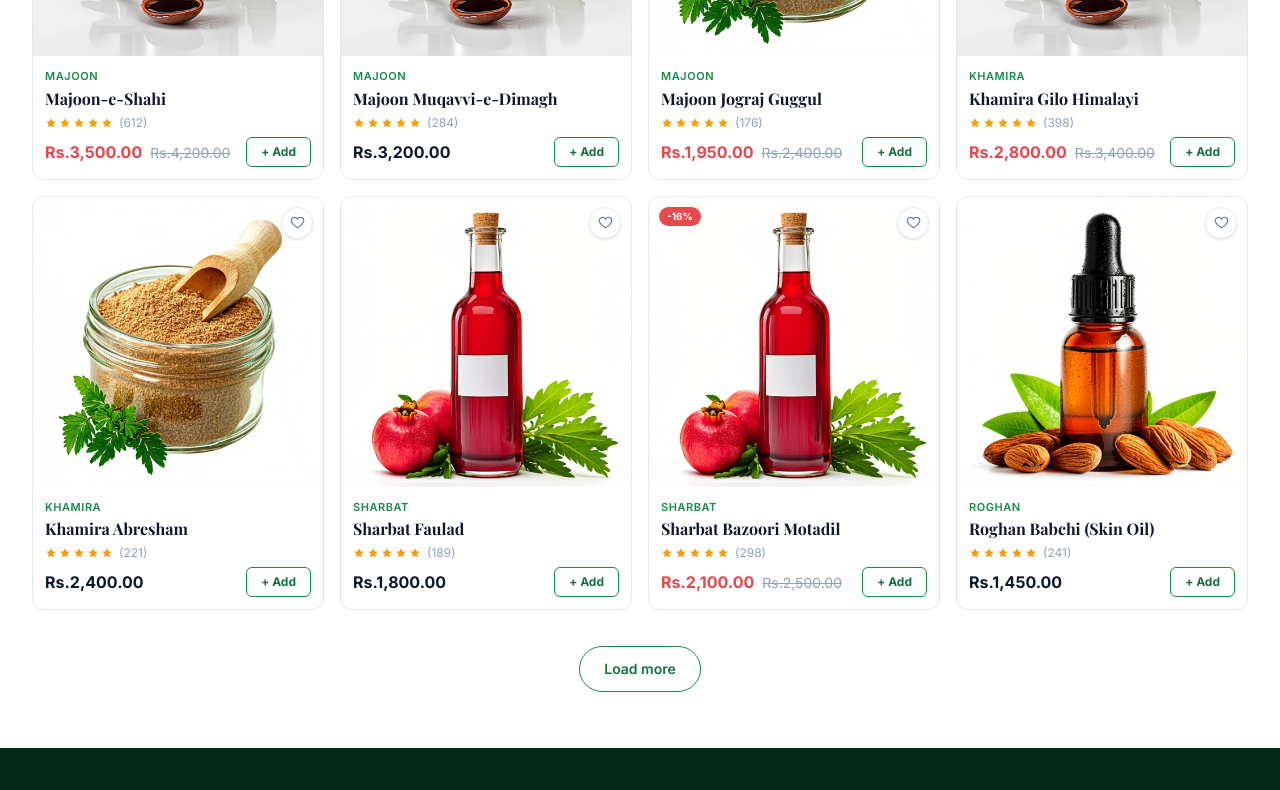
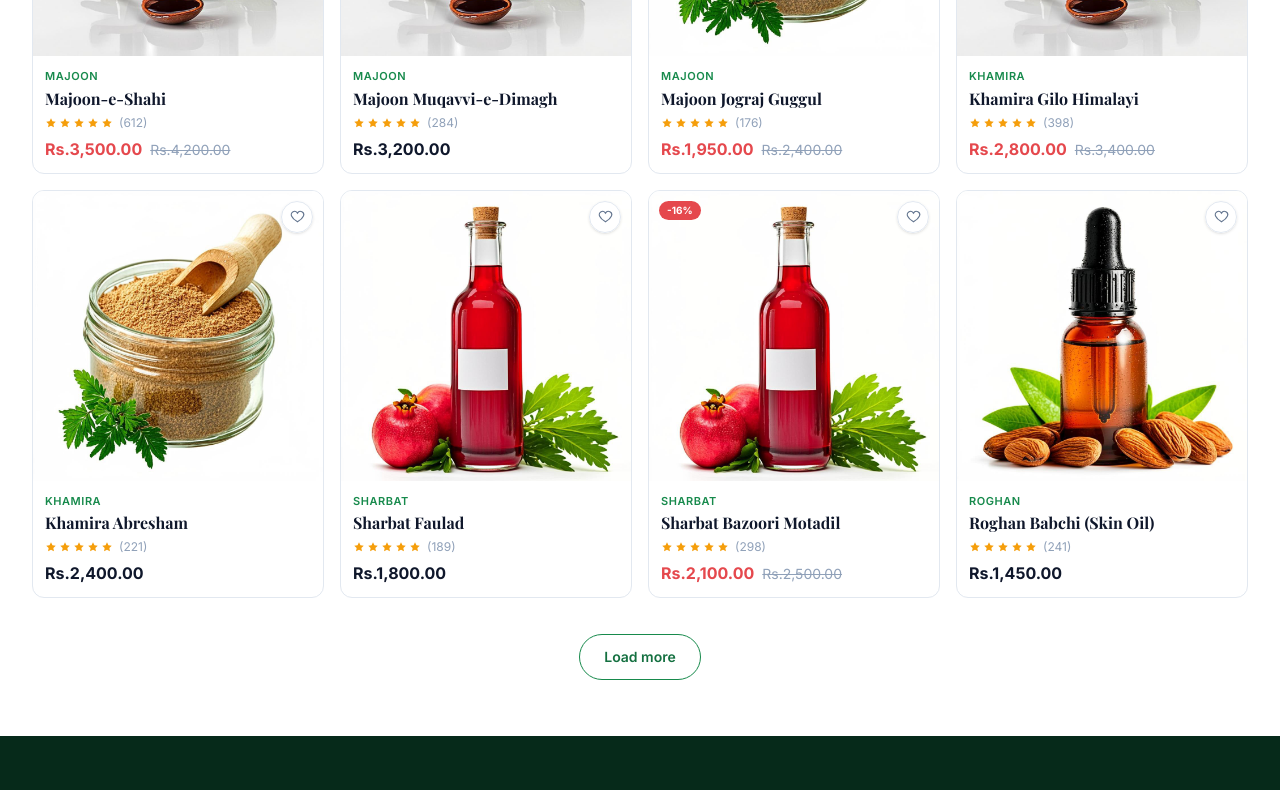
Before and after one commit to htc85235-jpg/tibb-a-unani, a Next.js app: page / in a window 1280 px wide. Shown: the part 1000-1790 px from the top of the page. Built offline with nearby package versions, Linux system fonts and the light colour scheme; a web font is replaced by a local one.

Commit message:
Remove footer domain after All rights reserved; remove +Add button from product cards (keep Notify me for out-of-stock)

```diff
--- a/src/components/Footer.tsx
+++ b/src/components/Footer.tsx
@@ -79,7 +79,7 @@ export default function Footer() {
       </div>
 
       <div className="border-t border-brand-900 py-4 text-center text-xs text-brand-100/60">
-        © {new Date().getFullYear()} {site.name} · All rights reserved · {site.domain}
+        © {new Date().getFullYear()} {site.name} · All rights reserved
       </div>
     </footer>
   );
--- a/src/components/ProductCard.tsx
+++ b/src/components/ProductCard.tsx
@@ -61,14 +61,7 @@ export default function ProductCard({ p, view = "grid" }: { p: Product; view?: "
       </div>
       <div className="mt-1.5 flex items-center justify-between gap-2">
         <Price price={p.price} compareAt={p.compareAt} />
-        {p.inStock ? (
-          <button
-            onClick={() => addToCart(p.slug)}
-            className="rounded-md border border-brand-600 px-3.5 py-1.5 text-xs font-bold text-brand-700 transition hover:bg-brand-600 hover:text-white"
-          >
-            + Add
-          </button>
-        ) : (
+        {!p.inStock && (
           <span className="rounded-md border border-slate-200 bg-slate-50 px-3.5 py-1.5 text-xs font-bold text-slate-400">Notify me</span>
         )}
       </div>
```
